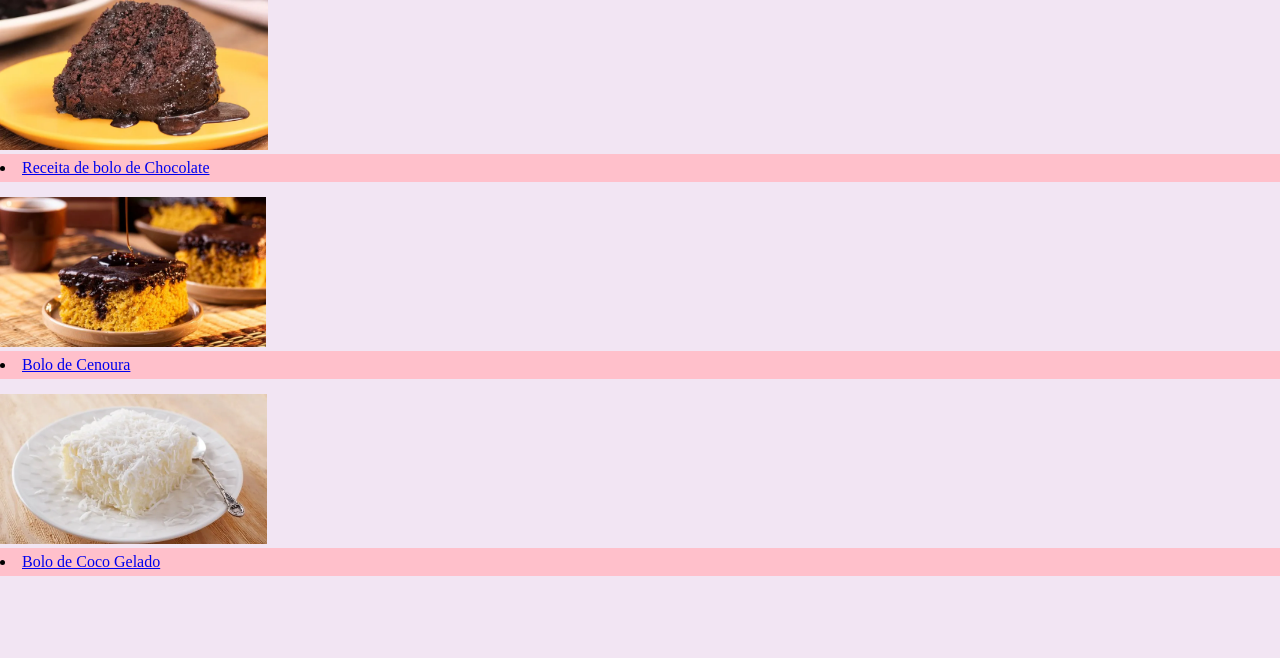
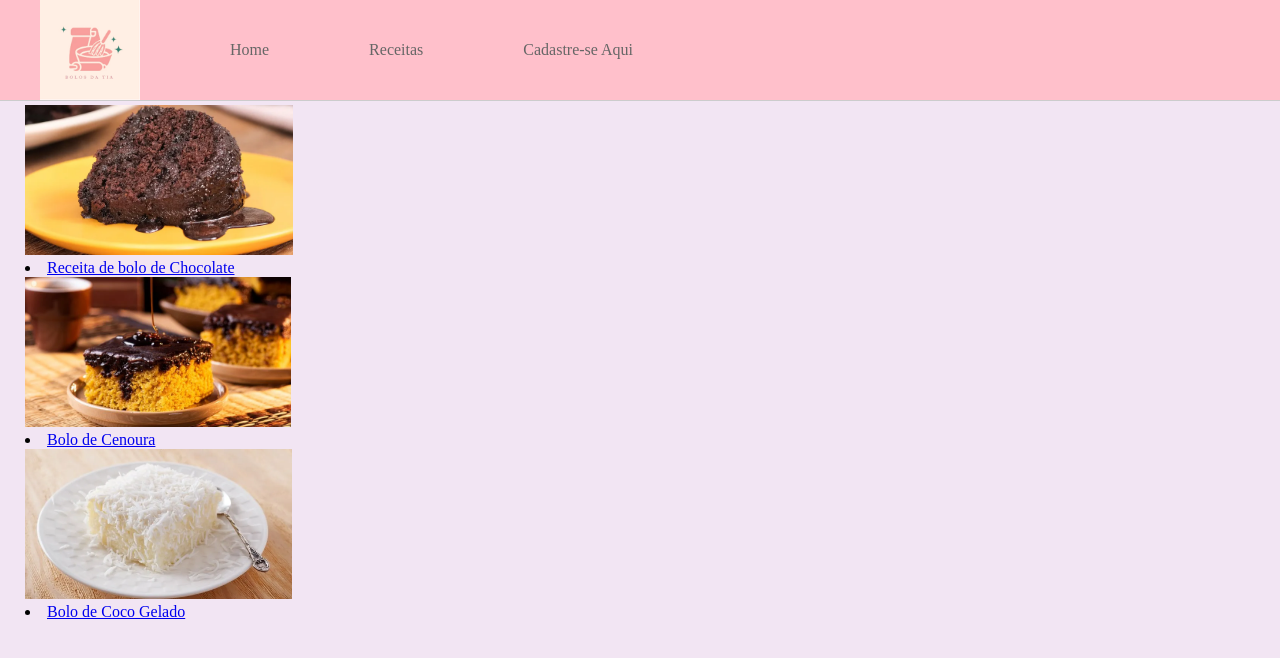
Before and after one commit to Bolos-da-Tia/BolosDaTia, a plain HTML site: page BoloDaTia/Receitas.html in a window 1280 px wide. Drawn offline with Linux system fonts and the light colour scheme.

Commit message:
Ajuste cabeçalho sites

```diff
--- a/BoloDaTia/Receitas.html
+++ b/BoloDaTia/Receitas.html
@@ -6,16 +6,36 @@
     <title>Receitas</title>
     <link rel="stylesheet" href="css/Main.css">
 </head>
+
 <body>
-    <header class="lista-receitas">
-        <img src="bolo-de-chocolate-facil.webp" widht="250" height="150" alt="BoloLogo" target="_blank">
-        <li><a href="Receita de bolo de chocolate.html">Receita de bolo de Chocolate</a></li>
-        <img src="bolo-de-cenoura-com-cobertura-de-chocolate.webp" widht="250" height="150" target="_blank">
-        <li><a href="Receita de bolo de cenoura.html">Bolo de Cenoura</a></li>
-        <img src="bolo-de-coco-gelado-6-623x350.webp" widht="250" height="150" target="_blank">
-        <li><a href="bolo de coco ralado.html">Bolo de Coco Gelado</a></li>
-
+    <header>
+        <div class="container">
+            <nav>
+                <ul>
+                    <nav>
+                        <div class="nav-container">
+                        <img id="Logo" src="LogoBolo.PNG" height="150" width="150" alt="Logo Do Bolo">
+                        <ul>
+                            <li><a href="BoloDaTia.html">Home</a></li>
+                            <li><a href="Receitas.html">Receitas</a></li>
+                            <li><a href="FormularioCadastro.html">Cadastre-se Aqui</a></li>
+                        </ul>
+                        </div>
+                    </nav>
+                </ul>
+            </nav>
     </header>
-
+    <main>
+        <div id="main-banner">
+            <h1>Receitas</h1>
+            <img src="bolo-de-chocolate-facil.webp" widht="250" height="150" alt="BoloLogo">
+            <li><a href="Receita de bolo de chocolate.html">Receita de bolo de Chocolate</a></li>
+            <img src="bolo-de-cenoura-com-cobertura-de-chocolate.webp" widht="250" height="150">
+            <li><a href="Receita de bolo de cenoura.html">Bolo de Cenoura</a></li>
+            <img src="bolo-de-coco-gelado-6-623x350.webp" widht="250" height="150">
+            <li><a href="bolo de coco ralado.html">Bolo de Coco Gelado</a></li>
+        </div>
+    </main>
+</div>
 </body>
 </html>
--- a/BoloDaTia/css/Main.css
+++ b/BoloDaTia/css/Main.css
@@ -108,6 +108,7 @@ nav:after {
 }
 
 .form-control {
+    padding: 25px;
     margin-bottom: 5px;
     padding-bottom: 10px;
 }
```
Also changed, not shown: BoloDaTia/BoloDaTia.html (+1 -1 lines), BoloDaTia/FormularioCadastro.html (+21 -2 lines), BoloDaTia/Receita de bolo de cenoura.html (+1 -1 lines), BoloDaTia/Receita de bolo de chocolate.html (+1 -1 lines), BoloDaTia/bolo de coco ralado.html (+17 -1 lines).
